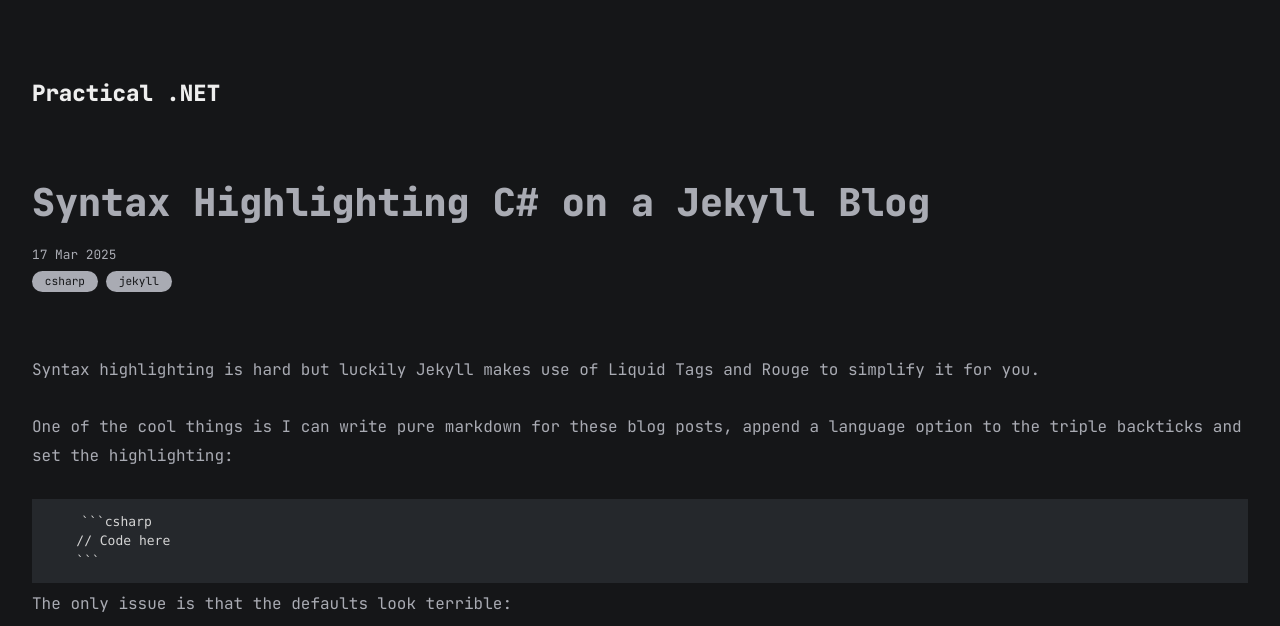
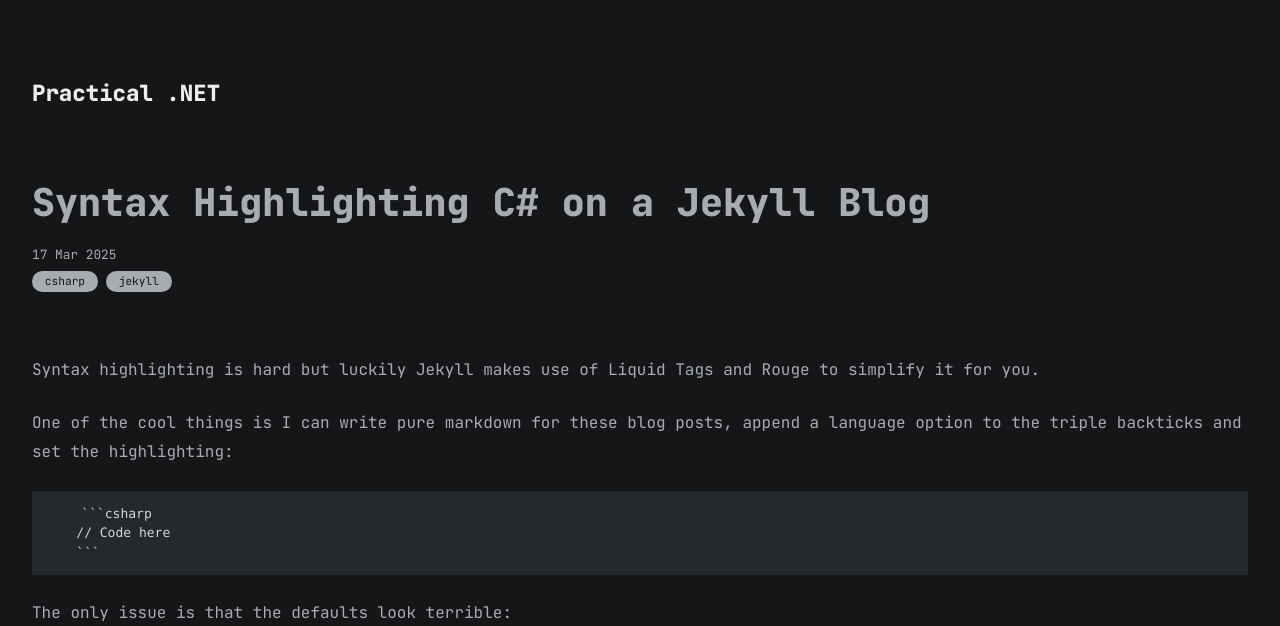
Before and after one commit to james-gould/PersonalBlog, a Jekyll site: the page built from all_collections/_posts/2025-17-03-jekyll-csharp-syntax-highlighting.md, in a window 1280 px wide. Shown: the top 626 px of the page. Built offline with Jekyll 4.4.1, drawn with Linux system fonts in a browser that asks for light colours; nearby versions of some CDN libraries; some of the changed text lies outside the part shown; grey boxes are pictures that could not be loaded.

Commit message:
typo and CSS fix

```diff
--- a/assets/css/post.css
+++ b/assets/css/post.css
@@ -89,7 +89,7 @@ main {
   line-height: 180%;
 }
 .content p {
-  margin: 0 0 1.75rem 0;
+  margin: 1.5rem 0 1.5rem 0;
   padding: 0;
 }
 .content h1 {
```
Also changed, not shown: all_collections/_posts/2025-17-03-jekyll-csharp-syntax-highlighting.md (+1 -1 lines).
